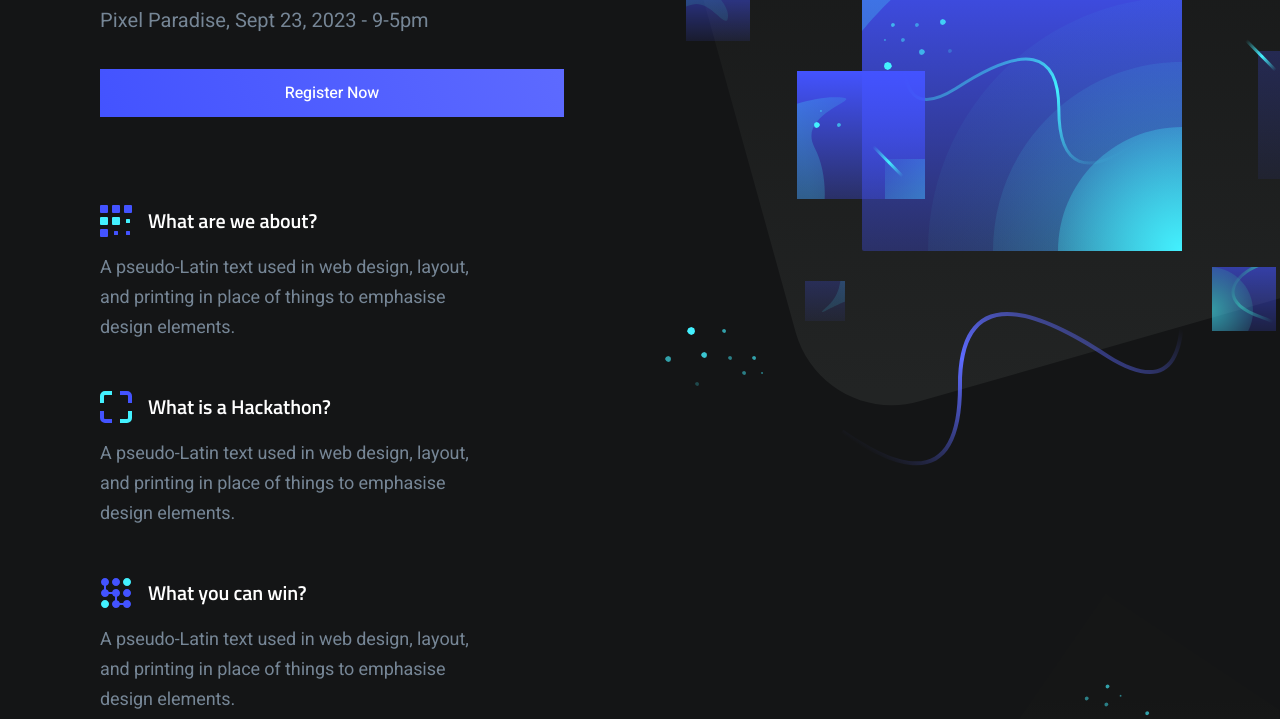
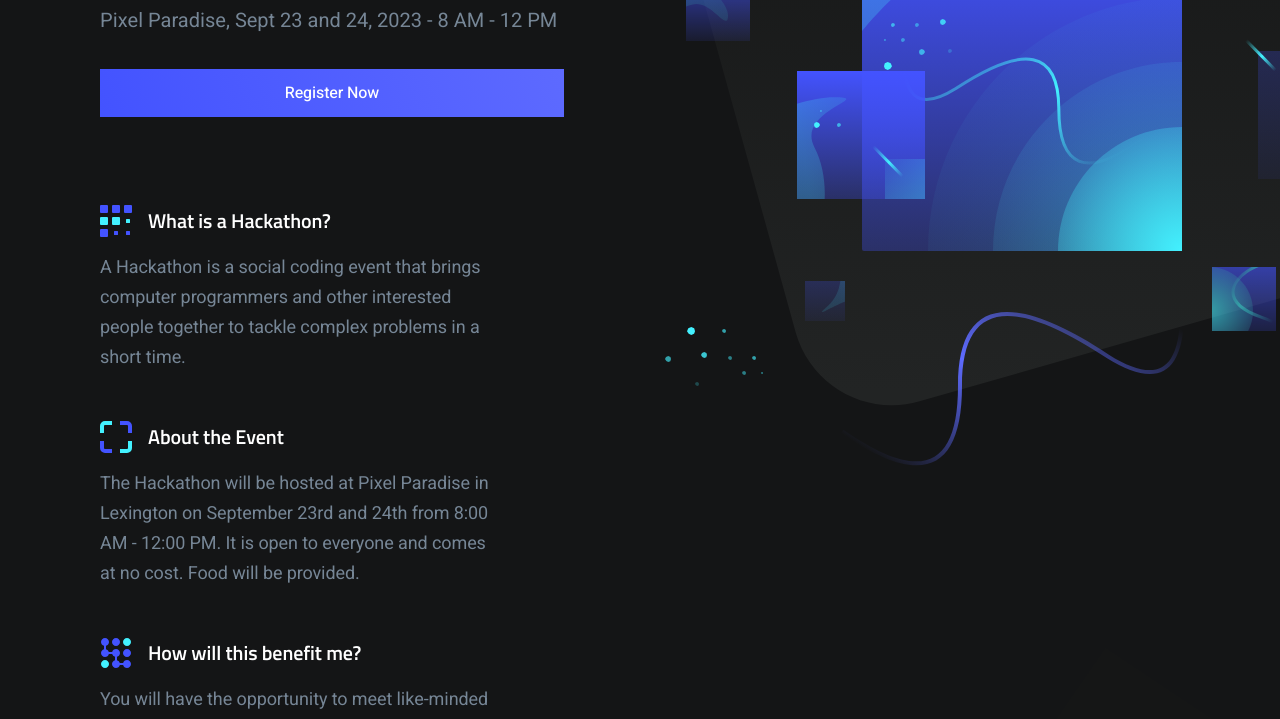
Before and after one commit to JakeManDoo89/Hackathon, a plain HTML site: page index.html in a window 1280 px wide. Shown: the part 229-948 px from the top of the page. Drawn offline with nearby package versions, Linux system fonts and the light colour scheme.

Commit message:
Add files via upload

```diff
--- a/dist/css/style.css
+++ b/dist/css/style.css
@@ -1071,8 +1071,7 @@ button,input,select,textarea,label{
     }
 }
 .is-boxed{
-    /* background:#1e1f21 */
-	background:#fff
+    background:#1e1f21
 }
 .body-wrap{
     background:#141516;
--- a/index.html
+++ b/index.html
@@ -63,7 +63,7 @@
                     <div class="hero-inner">
 						<div class="hero-copy">
 	                        <h1 class="hero-title mt-0 is-revealing">Join our Hackathon!</h1>
-	                        <p class="hero-paragraph is-revealing">Pixel Paradise, Sept 23, 2023 - 9-5pm</p>
+	                        <p class="hero-paragraph is-revealing">Pixel Paradise, Sept 23 and 24, 2023 - 8 AM - 12 PM</p>
 
 							<!-- Data -->
 
@@ -378,9 +378,9 @@
 											    </g>
 											</svg>
 		                                </div>
-		                                <h4 class="feature-title m-0">What are we about?</h4>
+		                                <h4 class="feature-title m-0">What is a Hackathon?</h4>
 									</div>
-	                                <p class="text-sm mb-0">A pseudo-Latin text used in web design, layout, and printing in place of things to emphasise design elements.</p>
+	                                <p class="text-sm mb-0">A Hackathon is a social coding event that brings computer programmers and other interested people together to tackle complex problems in a short time.</p>
 	                            </div>
 	                        </div>
 							<div class="feature">
@@ -395,9 +395,9 @@
 											    </g>
 											</svg>
 		                                </div>
-		                                <h4 class="feature-title m-0">What is a Hackathon?</h4>
+		                                <h4 class="feature-title m-0">About the Event</h4>
 									</div>
-	                                <p class="text-sm mb-0">A pseudo-Latin text used in web design, layout, and printing in place of things to emphasise design elements.</p>
+	                                <p class="text-sm mb-0">The Hackathon will be hosted at Pixel Paradise in Lexington on September 23rd and 24th from 8:00 AM - 12:00 PM. It is open to everyone and comes at no cost. Food will be provided.  </p>
 	                            </div>
 	                        </div>
 							<div class="feature">
@@ -414,9 +414,9 @@
 											    </g>
 											</svg>
 		                                </div>
-		                                <h4 class="feature-title m-0">What you can win?</h4>
+		                                <h4 class="feature-title m-0">How will this benefit me?</h4>
 									</div>
-	                                <p class="text-sm mb-0">A pseudo-Latin text used in web design, layout, and printing in place of things to emphasise design elements.</p>
+	                                <p class="text-sm mb-0">You will have the opportunity to meet like-minded individuals who share your passions, fostering meaningful connections and collaboration within a group dynamic. This experience will not only allow you to refine and enhance your programming skills but also have fun in the process. </p>
 	                            </div>
 	                        </div>
 						</div>
@@ -452,7 +452,10 @@
 				</svg>
 			</div>
             <div class="container">
-                <div class="site-footer-inner has-top-divider">
+
+			<!-- Footer -->
+
+                <!-- <div class="site-footer-inner has-top-divider">
                     <div class="footer-copyright">&copy; 2023 Ellie, all rights reserved</div>
 					<ul class="footer-social-links list-reset">
 						<li>
@@ -480,7 +483,7 @@
 							</a>
 						</li>
 					</ul>
-                </div>
+                </div> -->
             </div>
         </footer>
     </div>
```
